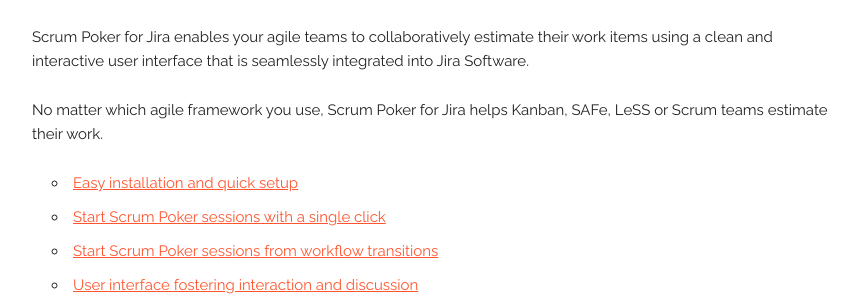
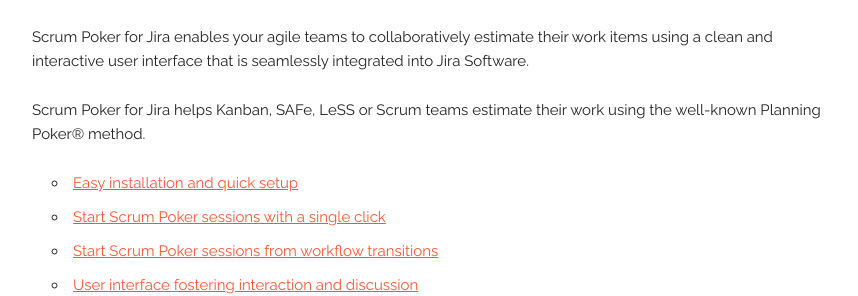
Before and after one commit to codescape/jira-scrum-poker, a Jekyll site: the page built from docs/features.md, in a window 1280 px wide and 900 px high. Shown: the part 412-708 px from the top of the window, without its empty margins (208-1066 px from the left). Built offline with Jekyll 4.4.1, drawn with Linux system fonts in a browser that asks for light colours; nearby versions of some CDN libraries.

Commit message:
docs: update description in feature overview

```diff
--- a/docs/features.md
+++ b/docs/features.md
@@ -6,7 +6,7 @@
 
 Scrum Poker for Jira enables your agile teams to collaboratively estimate their work items using a clean and interactive user interface that is seamlessly integrated into Jira Software.
 
-No matter which agile framework you use, Scrum Poker for Jira helps Kanban, SAFe, LeSS or Scrum teams estimate their work.
+Scrum Poker for Jira helps Kanban, SAFe, LeSS or Scrum teams estimate their work using the well-known Planning Poker® method.
 
 * Table of Contents
 {:toc}
```
Also changed, not shown: docs/changelog.md.
